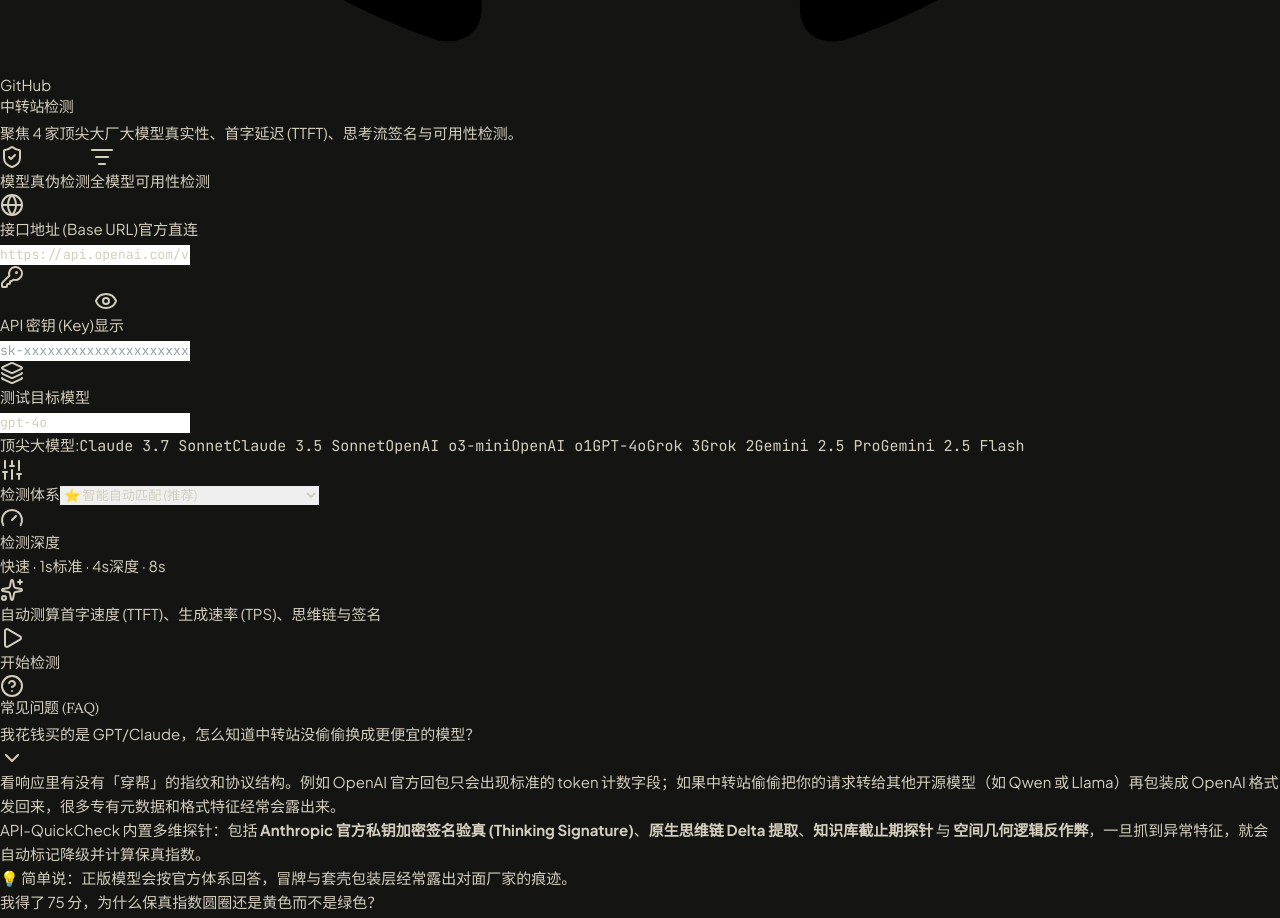
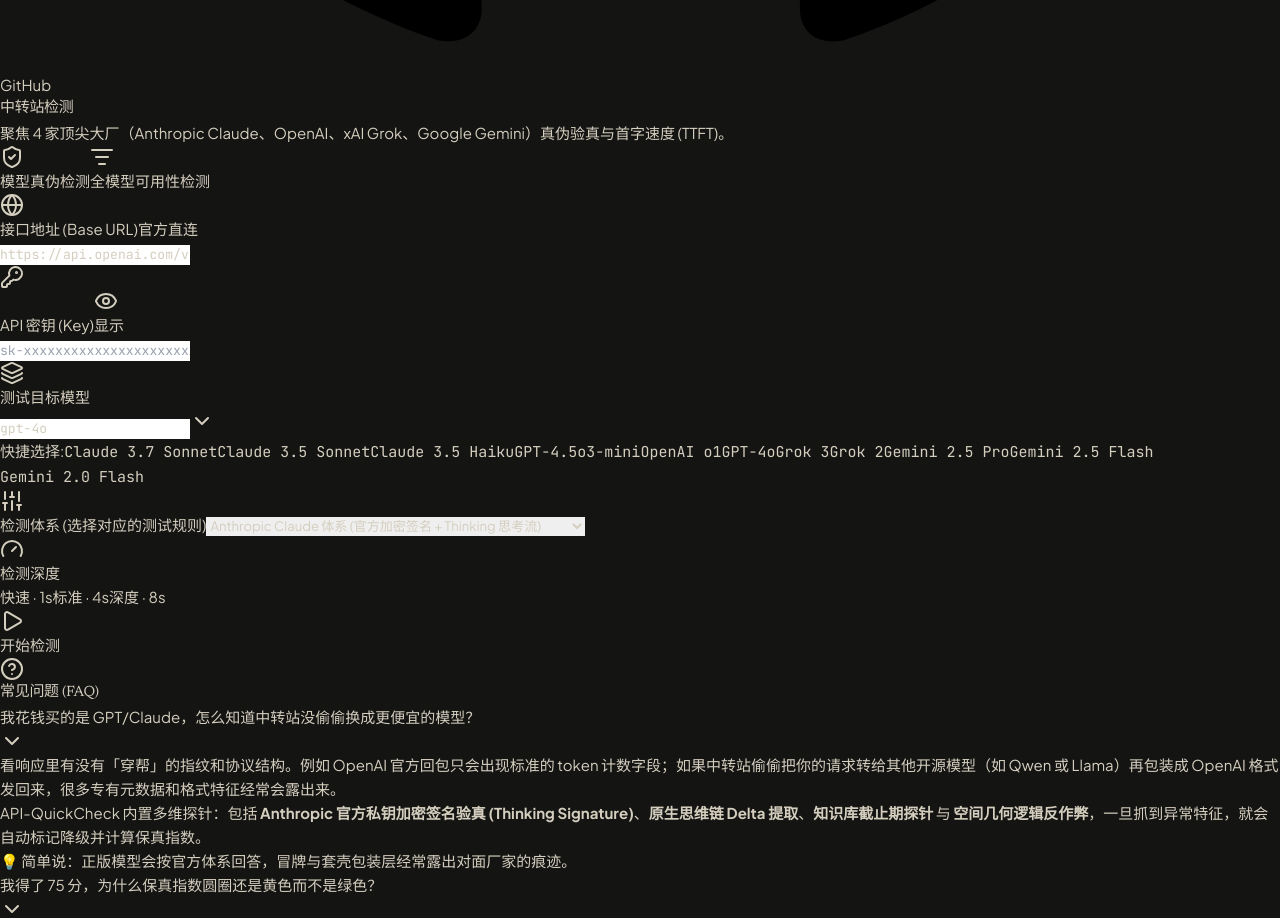
Before and after one commit to som1ng/API-QuickCheck, a React (Vite) app: page / in a window 1280 px wide. Shown: the part 2280-3198 px from the top of the page. Built offline with nearby package versions, Linux system fonts and the light colour scheme.

Commit message:
feat(relay): unified instant model combobox, latest 2025/2026 frontier models, explicit test profiles without auto

```diff
--- a/src/components/tabs/HomeRelayTab.tsx
+++ b/src/components/tabs/HomeRelayTab.tsx
@@ -1,4 +1,4 @@
-import React, { useState, useEffect } from 'react';
+import React, { useState, useEffect, useRef } from 'react';
 import { useApp } from '../../context/AppContext';
 import { runFidelityAudit } from '../../engine/fidelity/fidelityScorer';
 import { fetchRemoteModels, runBatchScanPool } from '../../engine/scanner/batchScanner';
@@ -18,7 +18,6 @@
   XCircle,
   Clock,
   Check,
-  Sparkles,
   Coins,
   Layers,
   Gauge,
@@ -37,18 +36,29 @@
   EyeOff,
   RefreshCw,
   ListFilter,
+  ChevronDown,
 } from 'lucide-react';
 
 const POPULAR_MODELS = [
-  { id: 'claude-3-7-sonnet-20250219', label: 'Claude 3.7 Sonnet', family: 'claude' },
-  { id: 'claude-3-5-sonnet-20241022', label: 'Claude 3.5 Sonnet', family: 'claude' },
-  { id: 'o3-mini', label: 'OpenAI o3-mini', family: 'openai' },
-  { id: 'o1', label: 'OpenAI o1', family: 'openai' },
-  { id: 'gpt-4o', label: 'GPT-4o', family: 'openai' },
-  { id: 'grok-3', label: 'Grok 3', family: 'xai' },
-  { id: 'grok-2-latest', label: 'Grok 2', family: 'xai' },
-  { id: 'gemini-2.5-pro', label: 'Gemini 2.5 Pro', family: 'gemini' },
-  { id: 'gemini-2.5-flash', label: 'Gemini 2.5 Flash', family: 'gemini' },
+  // Anthropic Claude
+  { id: 'claude-3-7-sonnet-20250219', label: 'Claude 3.7 Sonnet', family: 'claude' as const },
+  { id: 'claude-3-5-sonnet-20241022', label: 'Claude 3.5 Sonnet', family: 'claude' as const },
+  { id: 'claude-3-5-haiku-20241022', label: 'Claude 3.5 Haiku', family: 'claude' as const },
+
+  // OpenAI
+  { id: 'gpt-4.5-preview', label: 'GPT-4.5', family: 'openai' as const },
+  { id: 'o3-mini', label: 'o3-mini', family: 'openai' as const },
+  { id: 'o1', label: 'OpenAI o1', family: 'openai' as const },
+  { id: 'gpt-4o', label: 'GPT-4o', family: 'openai' as const },
+
+  // xAI
+  { id: 'grok-3', label: 'Grok 3', family: 'xai' as const },
+  { id: 'grok-2-latest', label: 'Grok 2', family: 'xai' as const },
+
+  // Google Gemini
+  { id: 'gemini-2.5-pro', label: 'Gemini 2.5 Pro', family: 'gemini' as const },
+  { id: 'gemini-2.5-flash', label: 'Gemini 2.5 Flash', family: 'gemini' as const },
+  { id: 'gemini-2.0-flash', label: 'Gemini 2.0 Flash', family: 'gemini' as const },
 ];
 
 export const HomeRelayTab: React.FC = () => {
@@ -60,8 +70,12 @@
 
   // Input states
   const [showKey, setShowKey] = useState(false);
-  const [selectedProfile, setSelectedProfile] = useState<ModelVerificationProfile>('auto');
+  const [selectedProfile, setSelectedProfile] = useState<ModelVerificationProfile>('claude');
   const [selectedDepth, setSelectedDepth] = useState<FidelityDepth>('standard');
+
+  // Model combobox dropdown open/close
+  const [isModelDropdownOpen, setIsModelDropdownOpen] = useState(false);
+  const modelDropdownRef = useRef<HTMLDivElement>(null);
 
   // Fidelity Audit States
   const [isRunningAudit, setIsRunningAudit] = useState(false);
@@ -78,6 +92,17 @@
   const [isScanning, setIsScanning] = useState<boolean>(false);
   const [scanProgress, setScanProgress] = useState<{ total: number; completed: number }>({ total: 0, completed: 0 });
 
+  // Close dropdown on click outside
+  useEffect(() => {
+    const handleClickOutside = (event: MouseEvent) => {
+      if (modelDropdownRef.current && !modelDropdownRef.current.contains(event.target as Node)) {
+        setIsModelDropdownOpen(false);
+      }
+    };
+    document.addEventListener('mousedown', handleClickOutside);
+    return () => document.removeEventListener('mousedown', handleClickOutside);
+  }, []);
+
   // Auto-sniff models when user inputs baseUrl and apiKey
   useEffect(() => {
     if (!config.baseUrl || !config.apiKey || config.apiKey.length < 8) return;
@@ -86,7 +111,7 @@
         const models = await fetchRemoteModels(config.baseUrl, config.apiKey);
         if (models.length > 0) {
           dispatch({ type: 'SET_AVAILABLE_MODELS', payload: models });
-          if (!models.some((m) => m.id === config.selectedModel)) {
+          if (!config.selectedModel) {
             dispatch({ type: 'SET_SELECTED_MODEL', payload: models[0].id });
           }
         }
@@ -95,7 +120,23 @@
       }
     }, 1200);
     return () => clearTimeout(timer);
-  }, [config.baseUrl, config.apiKey, dispatch]);
+  }, [config.baseUrl, config.apiKey, config.selectedModel, dispatch]);
+
+  const handleSelectModel = (modelId: string, family?: 'claude' | 'openai' | 'xai' | 'gemini') => {
+    dispatch({ type: 'SET_SELECTED_MODEL', payload: modelId });
+    setIsModelDropdownOpen(false);
+
+    // Auto align profile based on model family
+    if (family) {
+      setSelectedProfile(family);
+    } else {
+      const lower = modelId.toLowerCase();
+      if (lower.includes('claude')) setSelectedProfile('claude');
+      else if (lower.includes('gpt') || lower.includes('o1') || lower.includes('o3')) setSelectedProfile('openai');
+      else if (lower.includes('grok') || lower.includes('xai')) setSelectedProfile('xai');
+      else if (lower.includes('gemini')) setSelectedProfile('gemini');
+    }
+  };
 
   const handleStartFidelityAudit = async () => {
     if (!config.apiKey || !config.baseUrl) {
@@ -239,7 +280,7 @@
             中转站检测
           </h1>
           <p className="mt-1 text-sm sm:text-base text-neutral-300 max-w-2xl leading-relaxed">
-            聚焦 4 家顶尖大厂大模型真实性、首字延迟 (TTFT)、思考流签名与可用性检测。
+            聚焦 4 家顶尖大厂（Anthropic Claude、OpenAI、xAI Grok、Google Gemini）真伪验真与首字速度 (TTFT)。
           </p>
         </div>
 
@@ -338,7 +379,7 @@
         {/* Row B: Model & Parameters (In Fidelity mode) */}
         {activeMode === 'fidelity' && (
           <div className="space-y-4 pt-4 border-t border-[#2e2b27]">
-            {/* Target Model Input + Pills */}
+            {/* Target Model Integrated Combobox Input + Pills */}
             <div className="space-y-2.5">
               <div className="flex items-center justify-between">
                 <label className="text-sm font-semibold text-[#faf9f5] flex items-center gap-2">
@@ -347,45 +388,96 @@
                 </label>
                 {availableModels.length > 0 && (
                   <span className="text-xs text-[#6ee7b7] font-semibold bg-[#064e3b] border border-[#059669] px-2.5 py-1 rounded-md tracking-normal font-sans shadow-sm">
-                    已检测模型: {availableModels.length} 个
+                    已检测到模型: {availableModels.length} 个
                   </span>
                 )}
               </div>
 
-              {/* Model input + Quick selector */}
-              <div className="flex flex-col sm:flex-row gap-3">
+              {/* Integrated Combobox Component with Instant Built-in Dropdown Menu */}
+              <div className="relative" ref={modelDropdownRef}>
+                <div className="flex items-center">
                   <input
                     type="text"
                     value={config.selectedModel}
                     onChange={(e) => dispatch({ type: 'SET_SELECTED_MODEL', payload: e.target.value })}
-                  placeholder="例如: claude-3-7-sonnet-20250219 / o3-mini / grok-3 / gemini-2.5-pro"
-                  className="flex-1 rounded-xl border border-[#2e2b27] bg-[#141413] px-4 py-2.5 font-mono text-sm text-[#faf9f5] placeholder-neutral-500 focus:border-[#cc785c] focus:outline-none smooth-input tracking-wide"
+                    onFocus={() => setIsModelDropdownOpen(true)}
+                    placeholder="输入或下拉挑选模型，例如: claude-3-7-sonnet-20250219 / gpt-4.5-preview / grok-3"
+                    className="w-full rounded-xl border border-[#2e2b27] bg-[#141413] pl-4 pr-10 py-3 font-mono text-sm text-[#faf9f5] placeholder-neutral-500 focus:border-[#cc785c] focus:outline-none smooth-input tracking-wide"
                   />
+                  <button
+                    type="button"
+                    onClick={() => setIsModelDropdownOpen(!isModelDropdownOpen)}
+                    className="absolute right-3 p-1.5 rounded-lg text-neutral-400 hover:text-white transition"
+                    title="展开模型列表"
+                  >
+                    <ChevronDown className={`w-4 h-4 transition-transform duration-200 ${isModelDropdownOpen ? 'rotate-180 text-[#cc785c]' : ''}`} />
+                  </button>
+                </div>
 
+                {/* Instant Floating Dropdown Menu */}
+                {isModelDropdownOpen && (
+                  <div className="absolute left-0 right-0 top-full mt-2 z-50 rounded-xl border border-[#2e2b27] bg-[#1b1a18] shadow-2xl overflow-hidden max-h-72 overflow-y-auto animate-in fade-in duration-150 divide-y divide-[#2e2b27]/60">
+                    {/* Section 1: Curated Top Frontier Models */}
+                    <div className="p-2">
+                      <div className="px-3 py-1.5 text-[11px] font-semibold text-neutral-400 uppercase tracking-wider">
+                        🔥 4 家大厂顶尖旗舰模型
+                      </div>
+                      <div className="space-y-1">
+                        {POPULAR_MODELS.map((m) => (
+                          <button
+                            key={m.id}
+                            type="button"
+                            onClick={() => handleSelectModel(m.id, m.family)}
+                            className={`w-full flex items-center justify-between px-3 py-2 rounded-lg text-xs font-mono text-left transition ${
+                              config.selectedModel === m.id
+                                ? 'bg-[#cc785c] text-white font-semibold'
+                                : 'text-[#faf9f5] hover:bg-[#23211e] hover:text-white'
+                            }`}
+                          >
+                            <span>{m.id}</span>
+                            <span className="text-[11px] opacity-75 font-sans font-medium">{m.label}</span>
+                          </button>
+                        ))}
+                      </div>
+                    </div>
+
+                    {/* Section 2: Remote Discovered Models (if fetched) */}
                     {availableModels.length > 0 && (
-                  <select
-                    value={availableModels.some((m) => m.id === config.selectedModel) ? config.selectedModel : ''}
-                    onChange={(e) => e.target.value && dispatch({ type: 'SET_SELECTED_MODEL', payload: e.target.value })}
-                    className="sm:w-64 rounded-xl border border-[#2e2b27] bg-[#23211e] px-3.5 py-2.5 font-mono text-xs text-[#faf9f5] focus:border-[#cc785c] focus:outline-none cursor-pointer font-semibold"
+                      <div className="p-2">
+                        <div className="px-3 py-1.5 text-[11px] font-semibold text-[#6ee7b7] uppercase tracking-wider flex items-center justify-between">
+                          <span>🔍 接口端点发现模型 ({availableModels.length})</span>
+                        </div>
+                        <div className="space-y-1">
+                          {availableModels.map((m) => (
+                            <button
+                              key={m.id}
+                              type="button"
+                              onClick={() => handleSelectModel(m.id)}
+                              className={`w-full flex items-center justify-between px-3 py-2 rounded-lg text-xs font-mono text-left transition ${
+                                config.selectedModel === m.id
+                                  ? 'bg-[#cc785c] text-white font-semibold'
+                                  : 'text-[#faf9f5] hover:bg-[#23211e] hover:text-white'
+                              }`}
                             >
-                    <option value="">从已发现列表中挑选...</option>
-                    {availableModels.map((m) => (
-                      <option key={m.id} value={m.id}>
-                        {m.name || m.id}
-                      </option>
+                              <span>{m.id}</span>
+                              {m.name && <span className="text-[11px] opacity-70 truncate max-w-xs">{m.name}</span>}
+                            </button>
                           ))}
-                  </select>
+                        </div>
+                      </div>
+                    )}
+                  </div>
                 )}
               </div>
 
               {/* Top Arena/Agent Leaderboard Model Pills */}
               <div className="flex flex-wrap items-center gap-1.5 pt-1">
-                <span className="text-xs text-neutral-300 font-medium mr-1">顶尖大模型:</span>
+                <span className="text-xs text-neutral-300 font-medium mr-1">快捷选择:</span>
                 {POPULAR_MODELS.map((m) => (
                   <button
                     key={m.id}
                     type="button"
-                    onClick={() => dispatch({ type: 'SET_SELECTED_MODEL', payload: m.id })}
+                    onClick={() => handleSelectModel(m.id, m.family)}
                     className={`px-2.5 py-1 rounded-lg text-xs font-mono transition border model-pill tracking-wide ${
                       config.selectedModel === m.id
                         ? 'bg-[#cc785c] border-[#cc785c] text-white font-semibold shadow-sm'
@@ -400,22 +492,21 @@
 
             {/* Sub-parameters: Profile & Depth */}
             <div className="grid grid-cols-1 md:grid-cols-2 gap-4 pt-2">
-              {/* Profile Selector */}
+              {/* Profile Selector (Explicit Choices Only) */}
               <div>
                 <label className="block text-xs font-semibold text-neutral-200 mb-1.5 flex items-center gap-1.5 tracking-wide">
                   <Sliders className="w-3.5 h-3.5 text-[#cc785c]" />
-                  <span>检测体系</span>
+                  <span>检测体系 (选择对应的测试规则)</span>
                 </label>
                 <select
                   value={selectedProfile}
                   onChange={(e) => setSelectedProfile(e.target.value as ModelVerificationProfile)}
                   className="w-full rounded-xl border border-[#2e2b27] bg-[#23211e] px-3.5 py-2.5 text-xs text-[#faf9f5] font-semibold focus:border-[#cc785c] focus:outline-none cursor-pointer"
                 >
-                  <option value="auto">⭐ 智能自动匹配 (推荐)</option>
-                  <option value="claude">Anthropic Claude (官方签名 + Thinking)</option>
-                  <option value="openai">OpenAI (o1/o3/GPT-4o 指纹)</option>
-                  <option value="xai">xAI Grok (Grok-3/Grok-2 验真)</option>
-                  <option value="gemini">Google Gemini (Gemini 2.5 原生思考流)</option>
+                  <option value="claude">Anthropic Claude 体系 (官方加密签名 + Thinking 思考流)</option>
+                  <option value="openai">OpenAI 体系 (o1/o3/GPT-4.5 系统指纹 + 知识边界)</option>
+                  <option value="xai">xAI Grok 体系 (Grok-3/Grok-2 思考流与知识库)</option>
+                  <option value="gemini">Google Gemini 体系 (Gemini 2.5/2.0 原生思考流 + 搜索接地)</option>
                 </select>
               </div>
 
@@ -451,22 +542,13 @@
         )}
 
         {/* Row C: Action & Execution CTA */}
-        <div className="pt-4 border-t border-[#2e2b27] flex flex-col sm:flex-row sm:items-center justify-between gap-4">
-          <div className="text-xs text-neutral-300 flex items-center gap-2 tracking-wide font-medium">
-            <Sparkles className="w-4 h-4 text-[#cc785c]" />
-            <span>
-              {activeMode === 'fidelity'
-                ? '自动测算首字速度 (TTFT)、生成速率 (TPS)、思维链与签名'
-                : '并发探测模型可用性与 HTTP 状态码'}
-            </span>
-          </div>
-
+        <div className="pt-4 border-t border-[#2e2b27] flex items-center justify-end">
           {activeMode === 'fidelity' ? (
             <button
               type="button"
               onClick={handleStartFidelityAudit}
               disabled={isRunningAudit || !config.baseUrl || !config.apiKey}
-              className="inline-flex items-center justify-center gap-2.5 rounded-xl bg-[#cc785c] hover:bg-[#d98266] active:bg-[#a9583e] px-8 py-3.5 text-sm sm:text-base font-semibold text-white shadow-lg transition disabled:opacity-50 disabled:cursor-not-allowed shrink-0 smooth-btn tracking-wide"
+              className="inline-flex items-center justify-center gap-2.5 rounded-xl bg-[#cc785c] hover:bg-[#d98266] active:bg-[#a9583e] px-9 py-3.5 text-base font-semibold text-white shadow-lg transition disabled:opacity-50 disabled:cursor-not-allowed shrink-0 smooth-btn tracking-wide"
             >
               {isRunningAudit ? (
                 <>
@@ -519,7 +601,6 @@
           <div className="space-y-2 pt-2 animate-in fade-in">
             <div className="flex justify-between text-xs text-neutral-200 font-medium">
               <span className="flex items-center gap-1.5">
-                <Sparkles className="w-3.5 h-3.5 text-[#cc785c]" />
                 {progressText}
               </span>
               <span className="font-mono text-[#faf9f5] font-semibold">{progressPercent}%</span>
```
Also changed, not shown: src/engine/fidelity/fidelityScorer.ts (+7 -4 lines). Lines whose indentation alone changed are shown as unchanged.
